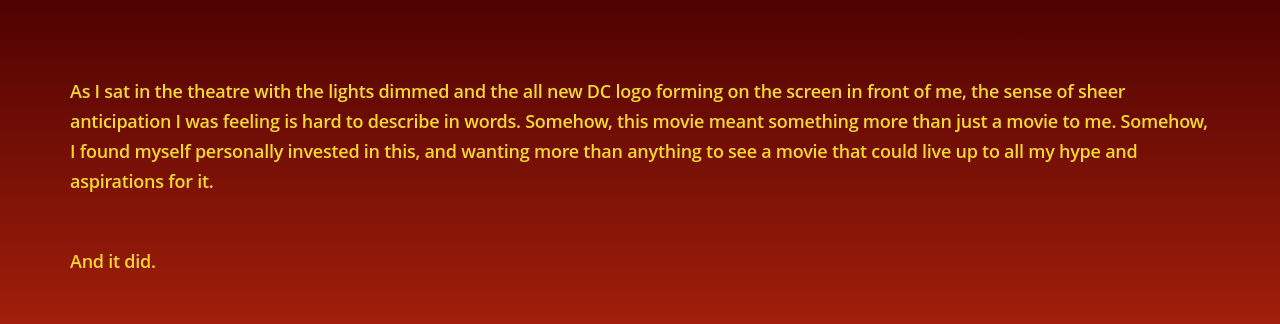
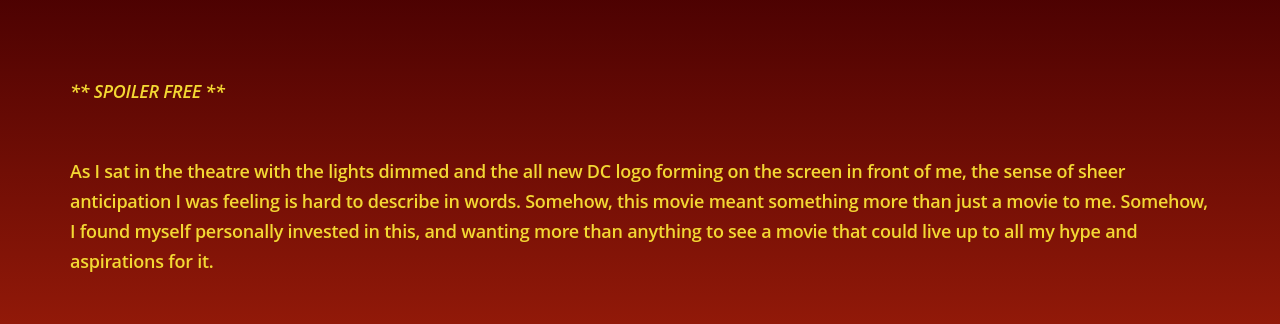
Before and after one commit to summernalie/thethingis, a Jekyll site: the page built from _posts/2017-06-02-wonder-woman-review.html, in a window 1280 px wide and 1400 px high, scrolled down 958 px, cut to the strip 176-508 px from the top of the window. Shown: the top 324 px of the strip. Built offline with Jekyll 4.4.1, drawn with Linux system fonts in a browser that asks for light colours; some web fonts are replaced; comment, search, counter and statistics services are not loaded; some of the changed text lies outside the part shown.

Commit message:
spoiler warning

```diff
--- a/_posts/2017-06-02-wonder-woman-review.html
+++ b/_posts/2017-06-02-wonder-woman-review.html
@@ -41,6 +41,7 @@ keywords: 'wonder woman, review, Gal Gadot, Patty Jenkins, DCEU, DC Extended Uni
         </section>
         <section id="sec1">
             <div class="container" data-scroll-reveal="enter from the bottom after 0.5s">
+                <p><em class="emph">** SPOILER FREE **</em></p>
                 <p>
                     As I sat in the theatre with the lights dimmed and the all new DC logo forming on the screen in front of me, the sense of sheer anticipation I was feeling is hard to describe in words. Somehow, this movie meant something more than just a movie to me. Somehow, I found myself personally invested in this, and wanting more than anything to see a movie that could live up to all my hype and aspirations for it. </p>
                 <p>And it did.</p>
@@ -77,7 +78,7 @@ keywords: 'wonder woman, review, Gal Gadot, Patty Jenkins, DCEU, DC Extended Uni
                          <div class="row">
                              <div class="col-sm-6">
                                  <h3 data-scroll-reveal="enter from the bottom after 0.2s">Undeniably Wonder Woman</h3>
-                                  <p data-scroll-reveal="enter from the bottom after 0.2s">If there was a shred of doubt left about Gal Gadot's ability to inhabit this role, it's long gone now. She is Wonder Woman. Sweetly innocent, extremely powerful and carrying herself with elegance and grace, Gal is nothing short of inspiring to watch. Chris Pine delivers my favourite performance of his to date, and his undeniable chemistry with Gal lays the foundation for some of the most moving moments of the film.
+                                  <p data-scroll-reveal="enter from the bottom after 0.2s">If there was a shred of doubt left about Gal Gadot's ability to inhabit this role, it's long gone now. She <i>is</i> Wonder Woman. Sweetly innocent, extremely powerful and carrying herself with elegance and grace, Gal is nothing short of inspiring to watch. Chris Pine delivers my favourite performance of his to date, and his undeniable chemistry with Gal lays the foundation for some of the most moving moments of the film.
                             </p>
                              </div>
                              <div class="col-sm-6">
--- a/assets/css/wonder2.css
+++ b/assets/css/wonder2.css
@@ -55,6 +55,7 @@ p {
     font-weight: 700;
 }
 .emph {
+    font-weight: 600;
     font-style: italic;
 
 }
```
